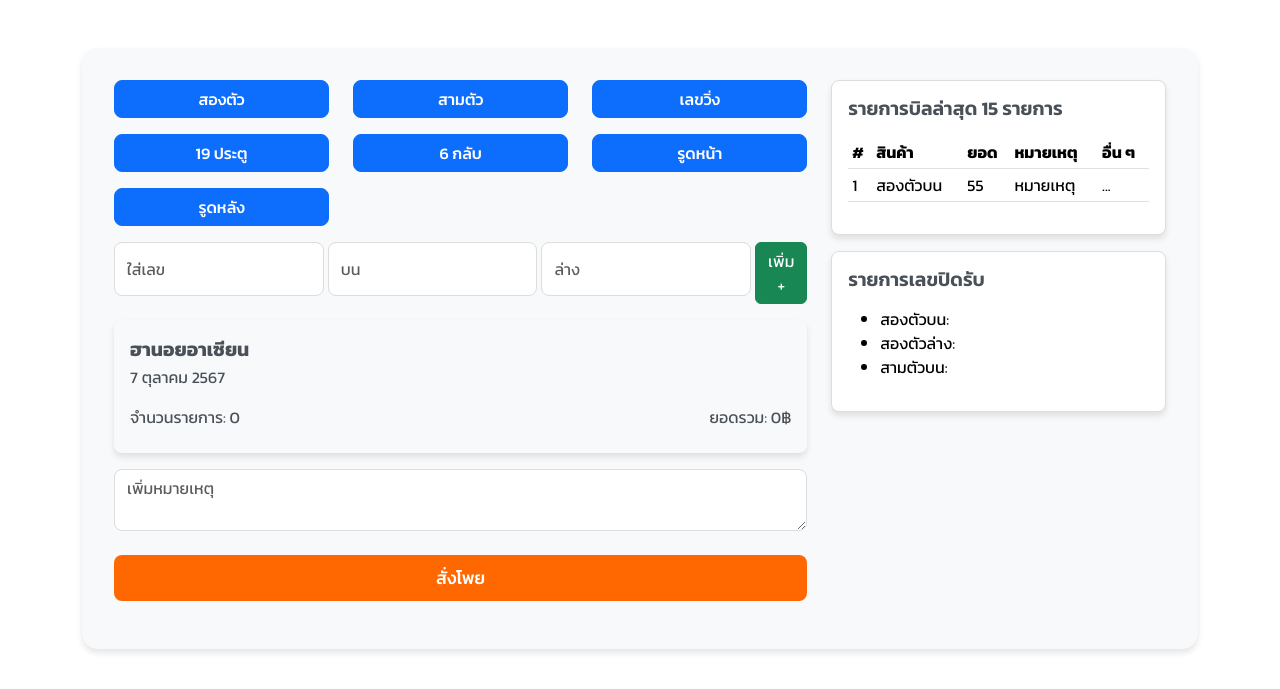
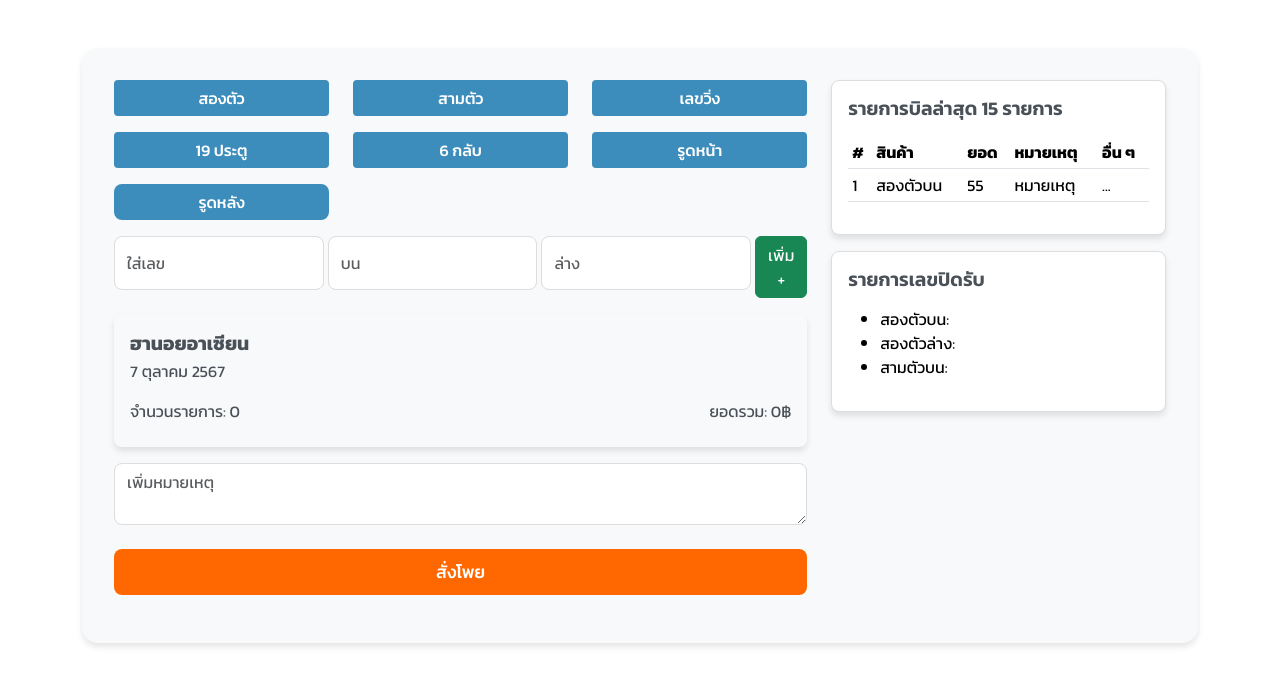
Before and after one commit to arrkpong/test-1234, a Django app: page /bet-detail/1/ in a window 1280 px wide. Shown: the part 68-757 px from the top of the page. Run offline with Django 5.2, Linux system fonts and the light colour scheme; data comes from the database, SQL or seed files in the repository; some libraries are stand-ins or nearby versions.

Commit message:
hover button

```diff
--- a/lottery/templates/bet_detail.html
+++ b/lottery/templates/bet_detail.html
@@ -34,6 +34,15 @@
             font-weight: 500;
         }
 
+        .btn-primary{
+            background-color: rgb(60 141 188);
+            border: none;
+        }
+
+        .btn-primary:hover{
+            background-color: rgb(54 127 169);
+        }
+
         /* Customize specific elements as needed */
     </style>
 {% endblock %}
@@ -50,25 +59,25 @@
                         <!-- Button rows -->
                         <div class="row mb-2">
                             <div class="col">
-                                <button class="btn btn-primary w-100" onclick="toggleButton(this)">สองตัว</button>
+                                <button class="btn btn-primary w-100 rounded-1" onclick="toggleButton(this)">สองตัว</button>
                             </div>
                             <div class="col">
-                                <button class="btn btn-primary w-100" onclick="toggleButton(this)">สามตัว</button>
+                                <button class="btn btn-primary w-100 rounded-1" onclick="toggleButton(this)">สามตัว</button>
                             </div>
                             <div class="col">
-                                <button class="btn btn-primary w-100" onclick="toggleButton(this)">เลขวิ่ง</button>
+                                <button class="btn btn-primary w-100 rounded-1" onclick="toggleButton(this)">เลขวิ่ง</button>
                             </div>
                         </div>
                         <!-- แถวที่สองของปุ่ม -->
                         <div class="row mb-2">
                             <div class="col">
-                                <button class="btn btn-primary w-100" onclick="toggleButton(this)">19 ประตู</button>
+                                <button class="btn btn-primary w-100 rounded-1" onclick="toggleButton(this)">19 ประตู</button>
                             </div>
                             <div class="col">
-                                <button class="btn btn-primary w-100" onclick="toggleButton(this)">6 กลับ</button>
+                                <button class="btn btn-primary w-100 rounded-1" onclick="toggleButton(this)">6 กลับ</button>
                             </div>
                             <div class="col">
-                                <button class="btn btn-primary w-100" onclick="toggleButton(this)">รูดหน้า</button>
+                                <button class="btn btn-primary w-100 rounded-1" onclick="toggleButton(this)">รูดหน้า</button>
                             </div>
                         </div>
                         <!-- แถวที่สามของปุ่ม -->
```
